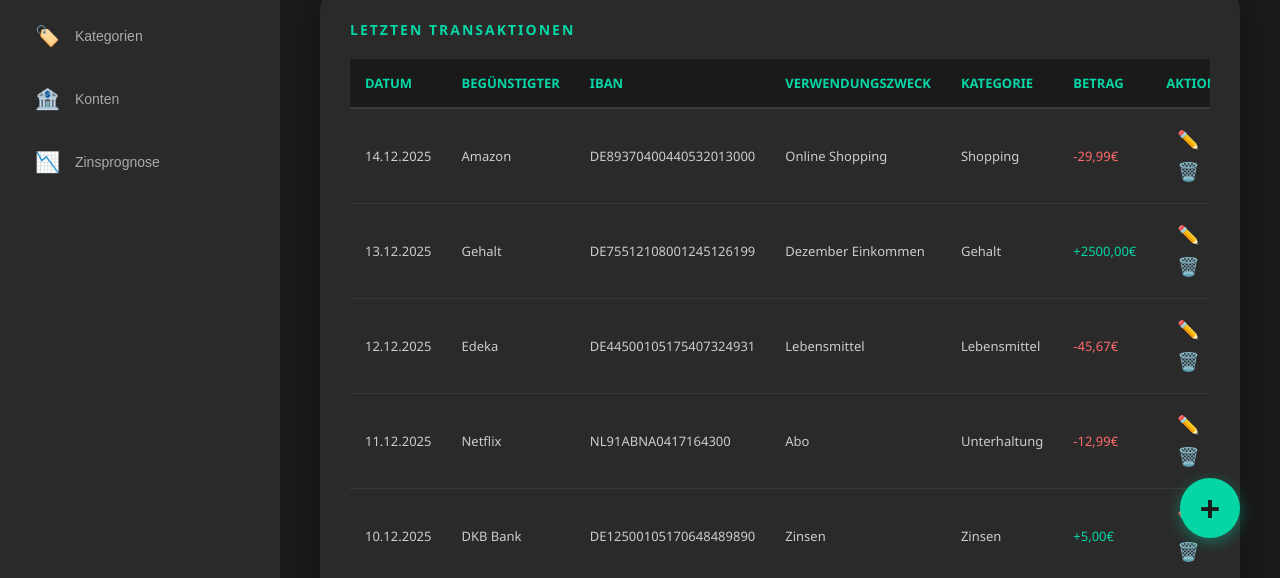
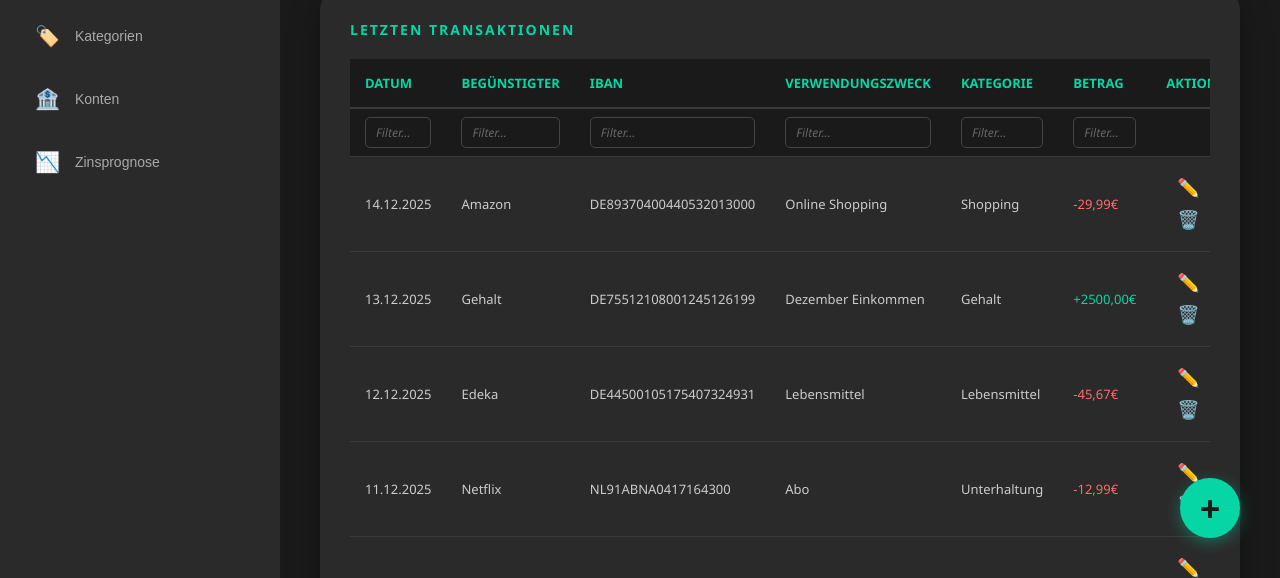
Before and after one commit to pgs3238/Pro-KI-Gruppenarbeit-a3-5, a plain HTML site: page templates/transactions.html in a window 1280 px wide. Shown: the part 222-800 px from the top of the page. Drawn offline with Linux system fonts and the light colour scheme.

Commit message:
Add filter inputs to transactions table and update amount input placeholder with hint

```diff
--- a/static/css/style.css
+++ b/static/css/style.css
@@ -299,6 +299,32 @@ table th {
     font-weight: bold;
     text-transform: uppercase;
     border-bottom: 2px solid #3a3a3a;
+}
+
+.filter-row th {
+    padding: 8px 15px;
+    border-bottom: 1px solid #3a3a3a;
+}
+
+.filter-input {
+    width: 100%;
+    background-color: #1a1a1a;
+    border: 1px solid #444;
+    border-radius: 5px;
+    padding: 6px 10px;
+    color: #fff;
+    font-size: 12px;
+    font-family: inherit;
+}
+
+.filter-input::placeholder {
+    color: #666;
+    font-style: italic;
+}
+
+.filter-input:focus {
+    outline: none;
+    border-color: #06d6a6;
 }
 
 table td {
--- a/templates/transactions.html
+++ b/templates/transactions.html
@@ -86,6 +86,15 @@
                                     <th>Betrag</th>
                                     <th>Aktionen</th>
                                 </tr>
+                                <tr class="filter-row">
+                                    <th><input type="text" class="filter-input" placeholder="Filter..."></th>
+                                    <th><input type="text" class="filter-input" placeholder="Filter..."></th>
+                                    <th><input type="text" class="filter-input" placeholder="Filter..."></th>
+                                    <th><input type="text" class="filter-input" placeholder="Filter..."></th>
+                                    <th><input type="text" class="filter-input" placeholder="Filter..."></th>
+                                    <th><input type="text" class="filter-input" placeholder="Filter..."></th>
+                                    <th></th>
+                                </tr>
                             </thead>
                             <tbody id="transactionsTable">
                                 <!-- Wird mit JavaScript gefüllt -->
@@ -171,7 +180,8 @@
                     </div>
                     <div class="form-col">
                         <label class="form-label">Betrag (€)</label>
-                        <input type="number" name="betrag" step="0.01" placeholder="0,00" required class="form-control">
+                        <input type="number" name="betrag" step="0.01" placeholder="z.B. -50.0 oder +50.0" required class="form-control">
+                        <small class="form-hint">💡 Negativ für Ausgaben (-50), Positiv für Einnahmen (+100)</small>
                     </div>
                 </div>
 
```
